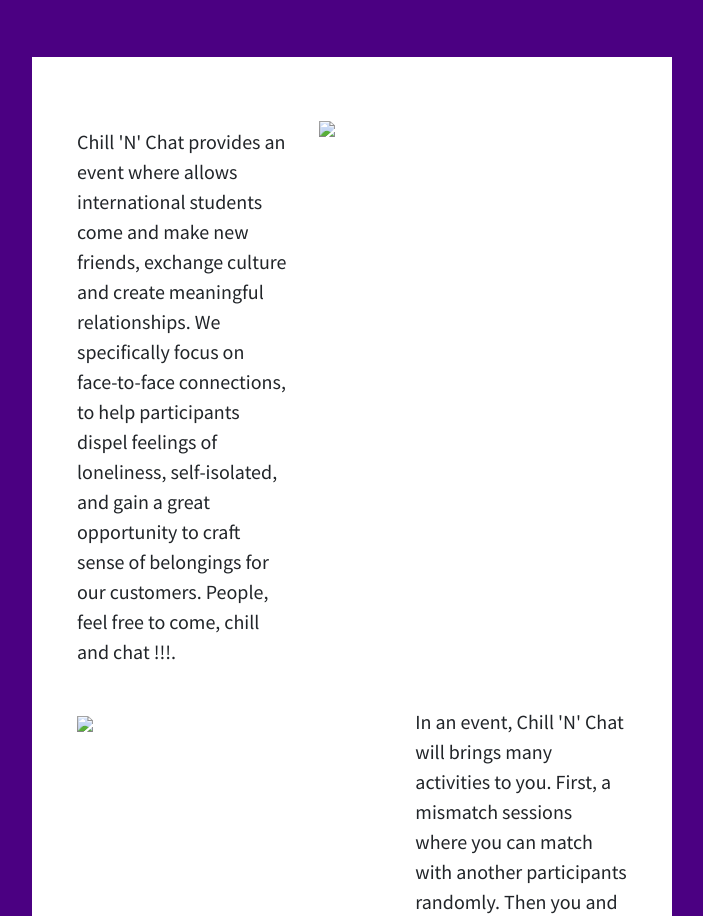
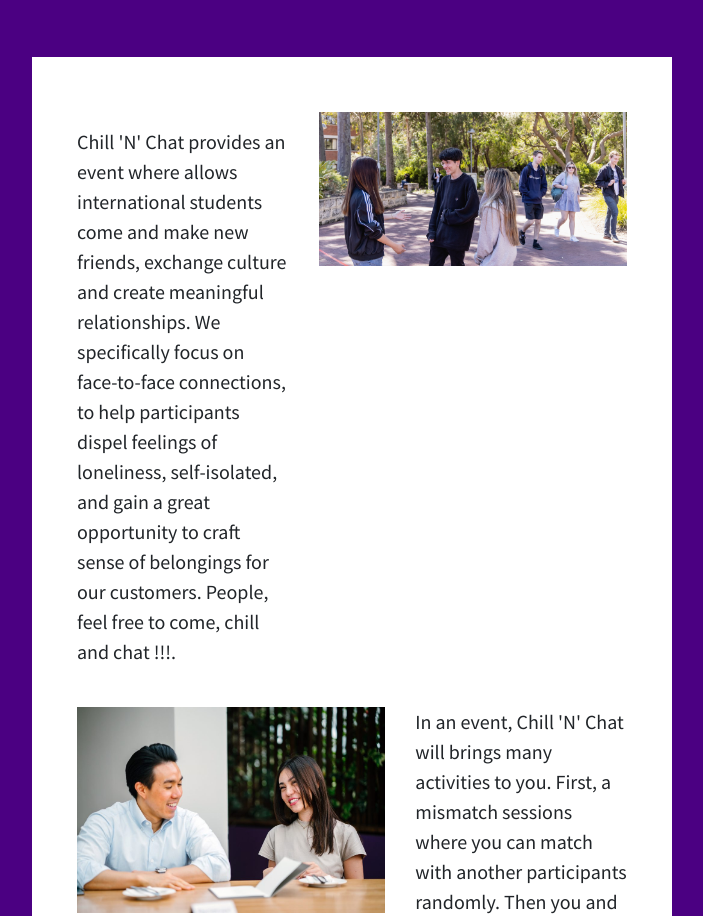
Before and after one commit to angu0043/Chill-N-Chat, a plain HTML site: page index.html in a window 1280 px wide. Shown: the part 1376-2292 px from the top of the page, without its empty margins (288-991 px from the left). Drawn offline with nearby package versions, Linux system fonts and the light colour scheme.

Commit message:
Update index.html

```diff
--- a/index.html
+++ b/index.html
@@ -103,12 +103,12 @@
 						<article> Chill 'N' Chat provides an event where allows international students come and make new friends, exchange culture and create meaningful relationships. We specifically focus on face-to-face connections, to help participants dispel feelings of loneliness, self-isolated, and gain a great opportunity to craft sense of belongings for our customers. People, feel free to come, chill and chat !!!. </article>
 					</div>
 					<div class="About-image col-7">
-						<img src="about1.jpeg" class="img-fluid">
+						<img src="Images/About1.jpeg" class="img-fluid">
 					</div>
 				</div>
 				<div class="row">
 					<div class="About-image col-7">
-						<img src="about2.jpeg" class="img-fluid">
+						<img src="Images/About2.jpeg" class="img-fluid">
 					</div>
 					<div class="col-5">
 						<article> In an event, Chill 'N' Chat will brings many activities to you. First, a mismatch sessions where you can match with another participants randomly. Then you and your match can talk, exchange culture, share hobbies and experiences of each other. We will also provides some mini-games for your match, whiuch will help you break the ice and easier to know more about each other. In addition, you can choose to change your match, or continue with your match after a session. It's up to you. Next, During the event, we will have some mini-games, quizzes or riddles for our participants to gain more understand about Australia. And indeed, there will be a prize for the winner. Otherwise, we will provides some addition services for customers to entertain and chill like drinks, music, ... </article>
```
